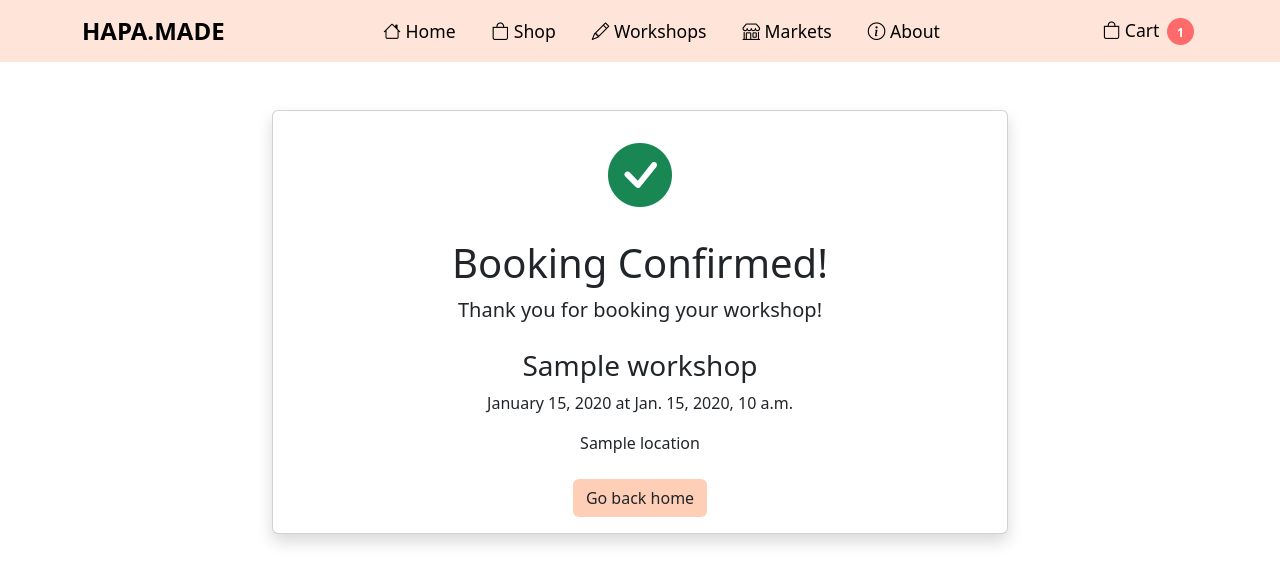
After one commit to kahookele/hapa.made, a Django app: template workshop/templates/workshop/booking_success.html in a window 1280 px wide. The commit adds this page. Shown: the top 584 px of the page. Run offline with Django 5.2, Linux system fonts and the light colour scheme; the template is opened without the code that fills it: most values are stand-ins (such as "Sample title", 1, 10 or a date in 2020).

Commit message:
booking success update

```diff
--- a/core/templates/core/home.html
+++ b/core/templates/core/home.html
@@ -90,7 +90,7 @@
 
             <!-- Card 1 -->
             <div class="col-md-4 mb-4 d-flex justify-content-center">
-                <div class="card" style="width: 100%; max-width: 320px;">
+                <div class="card shadow" style="width: 100%; max-width: 320px;">
                     <img src="/media/home_cards/products.png" class="card-img-top" alt="Shop" style="height: 200px; object-fit: cover;">
                     <div class="card-body text-center py-3">
                         <a href="{% url 'shop_view' %}" class="btn custom-btn btn-lg text-nowrap text-truncate px-2" style="background-color: #fce3d3; min-width: 0; width: 100%;">Shop Now</a>
@@ -100,7 +100,7 @@
 
             <!-- Card 2 -->
             <div class="col-md-4 mb-4 d-flex justify-content-center">
-                <div class="card" style="width: 100%; max-width: 320px;">
+                <div class="card shadow" style="width: 100%; max-width: 320px;">
                     <img src="/media/home_cards/workshops.png" class="card-img-top" alt="Workshops" style="height: 200px; object-fit: cover;">
                     <div class="card-body text-center py-3">
                         <a href="{% url 'workshop_list' %}" class="btn custom-btn btn-lg text-nowrap text-truncate px-2" style="background-color: #fce3d3; min-width: 0; width: 100%;">Workshops</a>
@@ -110,7 +110,7 @@
 
             <!-- Card 3 -->
             <div class="col-md-4 mb-4 d-flex justify-content-center">
-                <div class="card" style="width: 100%; max-width: 320px;">
+                <div class="card shadow" style="width: 100%; max-width: 320px;">
                     <img src="/media/home_cards/markets.png" class="card-img-top" alt="Markets" style="height: 200px; object-fit: cover;">
                     <div class="card-body text-center py-3">
                         <a href="{% url 'market_list' %}" class="btn custom-btn btn-lg text-nowrap text-truncate px-2" style="background-color: #fce3d3; min-width: 0; width: 100%;">Markets</a>
--- a/hapamade/urls.py
+++ b/hapamade/urls.py
@@ -18,6 +18,7 @@ from django.contrib import admin
 from django.conf import settings
 from django.conf.urls.static import static
 from django.urls import path, include
+from workshop import views as workshop_views  # Import workshop views
 
 urlpatterns = [
     path('admin/', admin.site.urls),
@@ -26,6 +27,8 @@ urlpatterns = [
     path('workshops/', include('workshop.urls')),
     path('about/', include('about.urls')),
     path('markets/', include('markets.urls')),
+    path('booking-success/', workshop_views.booking_success, name='booking_success'),
+    path('booking-cancel/', workshop_views.booking_cancel, name='booking_cancel'),
 ]
 
 if settings.DEBUG:
--- /dev/null
+++ b/workshop/templates/workshop/booking_success.html
@@ -0,0 +1,32 @@
+{% extends "core/base.html" %}
+{% load static %}
+
+{% block title %}Booking Confirmed - HAPA.MADE{% endblock %}
+
+{% block content %}
+{% include "core/navbar.html" %}
+
+<div class="container py-5">
+    <div class="row justify-content-center">
+        <div class="col-md-8">
+            <div class="card shadow">
+                <div class="card-body text-center">
+                    <i class="bi bi-check-circle-fill text-success" style="font-size: 4rem;"></i>
+                    <h1 class="mt-3">Booking Confirmed!</h1>
+                    <p class="lead">Thank you for booking your workshop!</p>
+
+                    <div class="workshop-details mt-4">
+                        <h3>{{ workshop.title }}</h3>
+                        <p>{{ workshop.date|date:"F j, Y" }} at {{ workshop.time }}</p>
+                        <p>{{ workshop.location }}</p>
+                    </div>
+
+                    <div class="mt-4">
+                        <a href="{% url 'home' %}" class="btn" style="background-color: #ffceb7;">Go back home</a>
+                    </div>
+                </div>
+            </div>
+        </div>
+    </div>
+</div>
+{% endblock %}
--- a/workshop/urls.py
+++ b/workshop/urls.py
@@ -1,8 +1,9 @@
 from django.urls import path
-from .views import workshop_list, book_workshop, booking_success
+from .views import workshop_list, book_workshop, booking_success, booking_cancel
 
 urlpatterns = [
     path('', workshop_list, name='workshop_list'),  # ✅ This handles /workshops/
     path('book/<int:workshop_id>/', book_workshop, name='book_workshop'),  # ✅ This handles /workshops/book/ID/
     path('booking-success/', booking_success, name='booking_success'),  # Add this
+    path('booking-cancel/', booking_cancel, name='booking_cancel'),
 ]
```
Also changed, not shown: workshop/views.py (+33 -3 lines), db.sqlite3, 1 other file.
